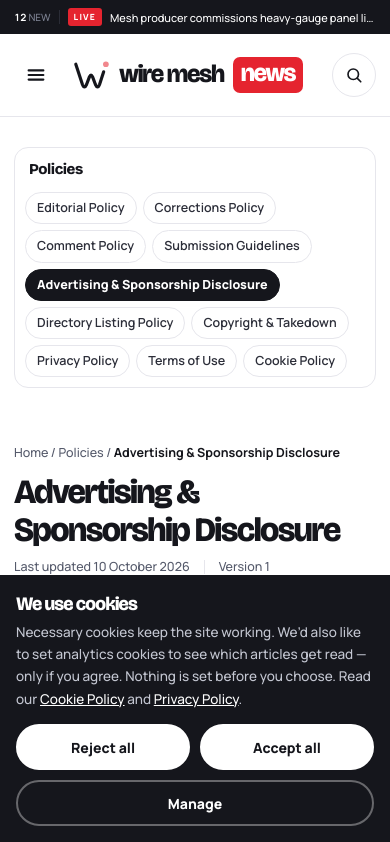
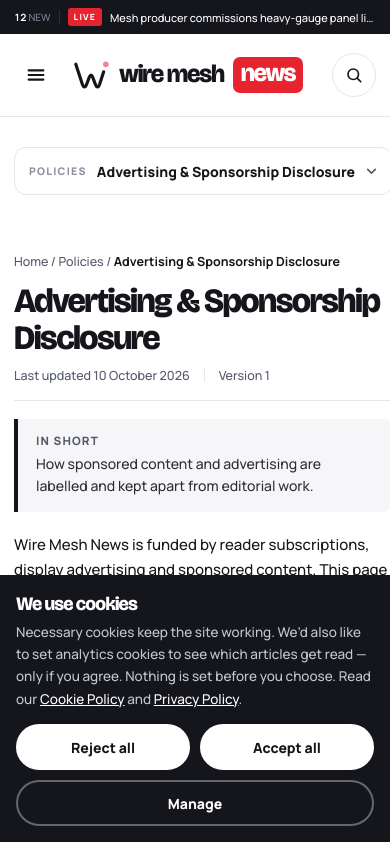
Before and after one commit to Kingcats-Fence-Limited/Wire-Mesh-News, a Next.js app: page /policies/advertising-disclosure/ in a window 390 px wide. Shown: the top 842 px of the page. Built offline with nearby package versions, Linux system fonts and the light colour scheme.

Commit message:
Policy pages: phones and tablets get a collapsed policy picker instead of a block of links
Co-Authored-By: Claude Opus 5 <noreply@anthropic.com>
Claude-Session: https://claude.ai/code/session_01MTjtXuTzWmBk9bE7Y7BS4x

```diff
--- a/src/components/boards/contact/PolicyBoard.tsx
+++ b/src/components/boards/contact/PolicyBoard.tsx
@@ -16,6 +16,13 @@ export function PolicyBoard({ p }: { p: Policy }) {
 {POLICIES.map((x, i) => <Link key={x.slug} href={`/policies/${x.slug}/`} className={x.slug === p.slug ? "on" : undefined} aria-current={x.slug === p.slug ? "page" : undefined}><span className="mono n">{String(i + 1).padStart(2, "0")}</span><span className="t">{x.title}</span></Link>)}
 <div className="polft">Questions about a policy? <a href={`mailto:${SITE.email}`}>{SITE.email}</a></div>
 </nav>
+{/* phones / tablets: one collapsed row instead of a wall of links */}
+<details className="polsheet">
+<summary><span className="k">Policies</span><span className="cur">{p.title}</span><svg width="13" height="13" viewBox="0 0 24 24" fill="none" stroke="currentColor" strokeWidth="3" strokeLinecap="round" aria-hidden="true"><path d="m5 8 7 7 7-7" /></svg></summary>
+<div className="pollist">
+{POLICIES.map((x, i) => <Link key={x.slug} href={`/policies/${x.slug}/`} className={x.slug === p.slug ? "on" : undefined} aria-current={x.slug === p.slug ? "page" : undefined}><span className="mono n">{String(i + 1).padStart(2, "0")}</span><span className="t">{x.title}</span></Link>)}
+</div>
+</details>
 <div>
 <nav aria-label="Breadcrumb" style={{ marginBottom: "12px" }} className="meta"><Link href="/" style={{ color: "var(--slate)" }}>Home</Link> / Policies / <b style={{ color: "var(--ink)" }}>{p.title}</b></nav>
 <h1 style={{ margin: "0 0 10px", fontSize: "34px", letterSpacing: "-.045em" }} className="h">{p.title}</h1>
--- a/src/styles/board-contact.css
+++ b/src/styles/board-contact.css
@@ -21,13 +21,23 @@
 .b-contact .polft{margin-top:6px;padding:10px 10px 6px;border-top:1px solid var(--line-soft);font-size:12px;font-weight:500;line-height:1.55;color:var(--slate)}
 .b-contact .polft a{display:inline;padding:0;font-size:12px;font-weight:800;color:var(--red-text);border-radius:0}
 .b-contact .polft a:hover{background:transparent;color:var(--red-text);text-decoration:underline}
+/* phone/tablet disclosure: hidden on desktop */
+.b-contact .polsheet{display:none}
+.b-contact .polsheet summary{list-style:none;display:flex;align-items:center;gap:10px;min-height:48px;padding:0 14px;background:var(--card);border:1px solid var(--line);border-radius:12px;cursor:pointer;color:var(--ink)}
+.b-contact .polsheet summary::-webkit-details-marker{display:none}
+.b-contact .polsheet summary .k{font-size:10.5px;font-weight:800;letter-spacing:.12em;text-transform:uppercase;color:var(--grey);flex-shrink:0}
+.b-contact .polsheet summary .cur{flex:1 1 auto;min-width:0;font-size:14px;font-weight:800;overflow:hidden;text-overflow:ellipsis;white-space:nowrap}
+.b-contact .polsheet summary svg{flex-shrink:0;color:var(--slate);transition:transform .15s}
+.b-contact .polsheet[open] summary{border-radius:12px 12px 0 0;border-bottom-color:transparent}
+.b-contact .polsheet[open] summary svg{transform:rotate(180deg)}
+.b-contact .pollist{display:flex;flex-direction:column;gap:2px;padding:6px;background:var(--card);border:1px solid var(--line);border-top:0;border-radius:0 0 12px 12px}
+.b-contact .pollist a{display:flex;align-items:center;gap:10px;padding:9px 10px;border-radius:9px;font-size:13.5px;font-weight:600;color:var(--fg-3)}
+.b-contact .pollist a .n{font-size:10.5px;font-weight:800;color:var(--grey-2);width:18px;flex-shrink:0}
+.b-contact .pollist a:hover{background:var(--paper);color:var(--ink);text-decoration:none}
+.b-contact .pollist a.on{background:var(--ink);color:var(--on-ink);font-weight:800}
+.b-contact .pollist a.on .n{color:var(--on-ink);opacity:.6}
 @media (max-width:980px){
 .b-contact .cols, .b-contact .g2{grid-template-columns:1fr !important}
-.b-contact .polnav{position:static;flex-direction:row;flex-wrap:wrap;gap:6px;padding:10px;margin-bottom:20px;box-shadow:none}
-.b-contact .polhd{width:100%;border-bottom:0;padding:2px 4px 6px;margin-bottom:2px}
-.b-contact .polhd .c{display:none}
-.b-contact .polnav a{padding:7px 11px;border:1px solid var(--line);border-radius:999px;font-size:12.5px;gap:0}
-.b-contact .polnav a .n{display:none}
-.b-contact .polnav a.on{border-color:var(--ink)}
-.b-contact .polft{display:none}
+.b-contact .polnav{display:none}
+.b-contact .polsheet{display:block;margin-bottom:22px}
 }
```
